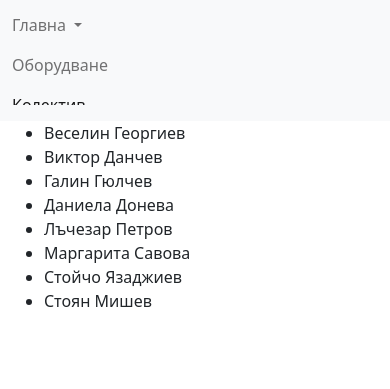
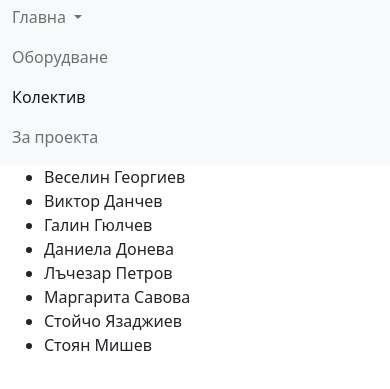
Before and after one commit to institute-for-advanced-physical-studies/nseos, a plain HTML site: page kolektiv.html in a window 390 px wide. Both pictures are taken after a click on the button "Toggle navigation". Shown: the part 119-508 px from the top of the page. Drawn offline with Linux system fonts and the light colour scheme.

Commit message:
modified scroll in collapse menu

```diff
--- a/kolektiv.html
+++ b/kolektiv.html
@@ -17,7 +17,7 @@
 	  <span class="navbar-toggler-icon"></span>
 	</button>
 	<div class="collapse navbar-collapse" id="navbarScroll">
-	  <ul class="navbar-nav me-auto my-2 my-lg-0 navbar-nav-scroll" style="--bs-scroll-height: 100px;">
+	  <ul class="navbar-nav me-auto">
 	    <li class="nav-item dropdown" aria-current="page">
 	      <a class="nav-link dropdown-toggle" href="index.html" id="navbarScrollingDropdown" role="button" data-bs-toggle="dropdown" aria-expanded="false">
 		Главна
```
Also changed, not shown: index.html (+2 -2 lines).
